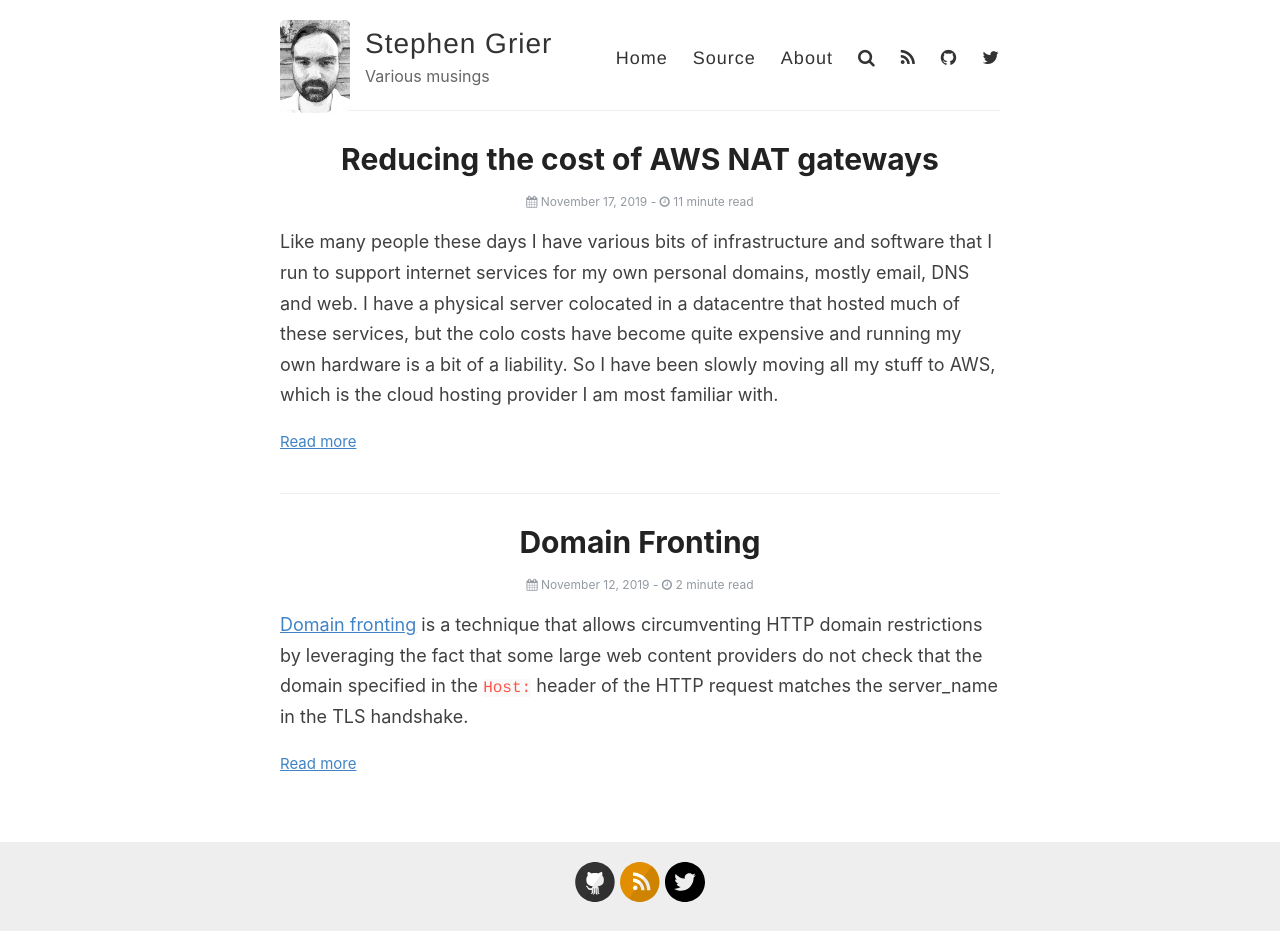
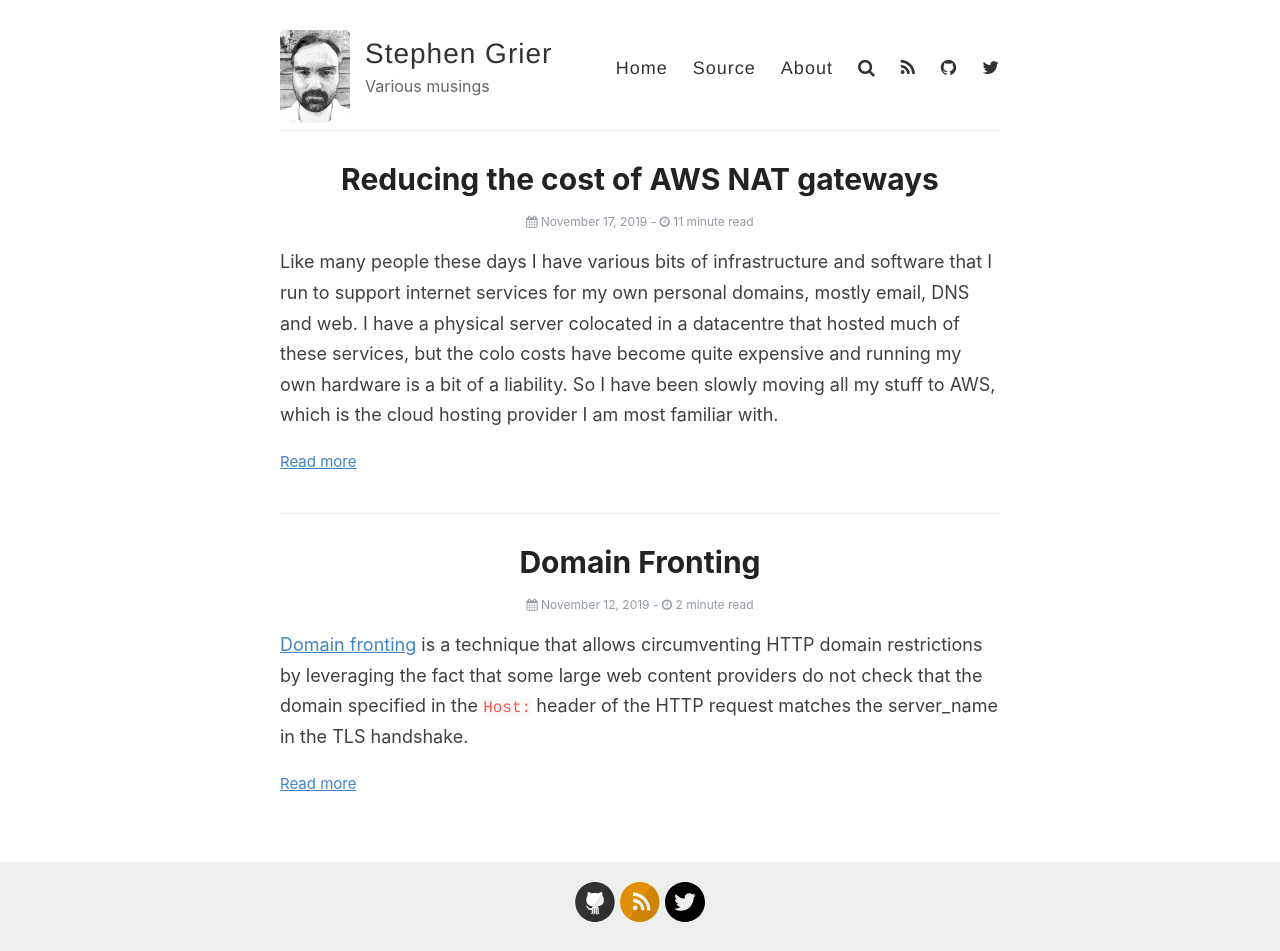
Before and after one commit to stephengrier/www.stephengrier.com, a Jekyll site: the page built from index.html, in a window 1280 px wide. Built offline with Jekyll 4.4.1, drawn with Linux system fonts in a browser that asks for light colours; the list of posts is cut into pages by our own code.

Commit message:
Increase padding on masthead
Increase the padding on the hasthead to fit the avitar image in a bit
better.

```diff
--- a/assets/style.scss
+++ b/assets/style.scss
@@ -250,7 +250,7 @@ p > img {
 }
 
 .masthead {
-  padding: 20px 0;
+  padding: 30px 0;
   border-bottom: 1px solid $lightGray;
 
   @include mobile {
```
